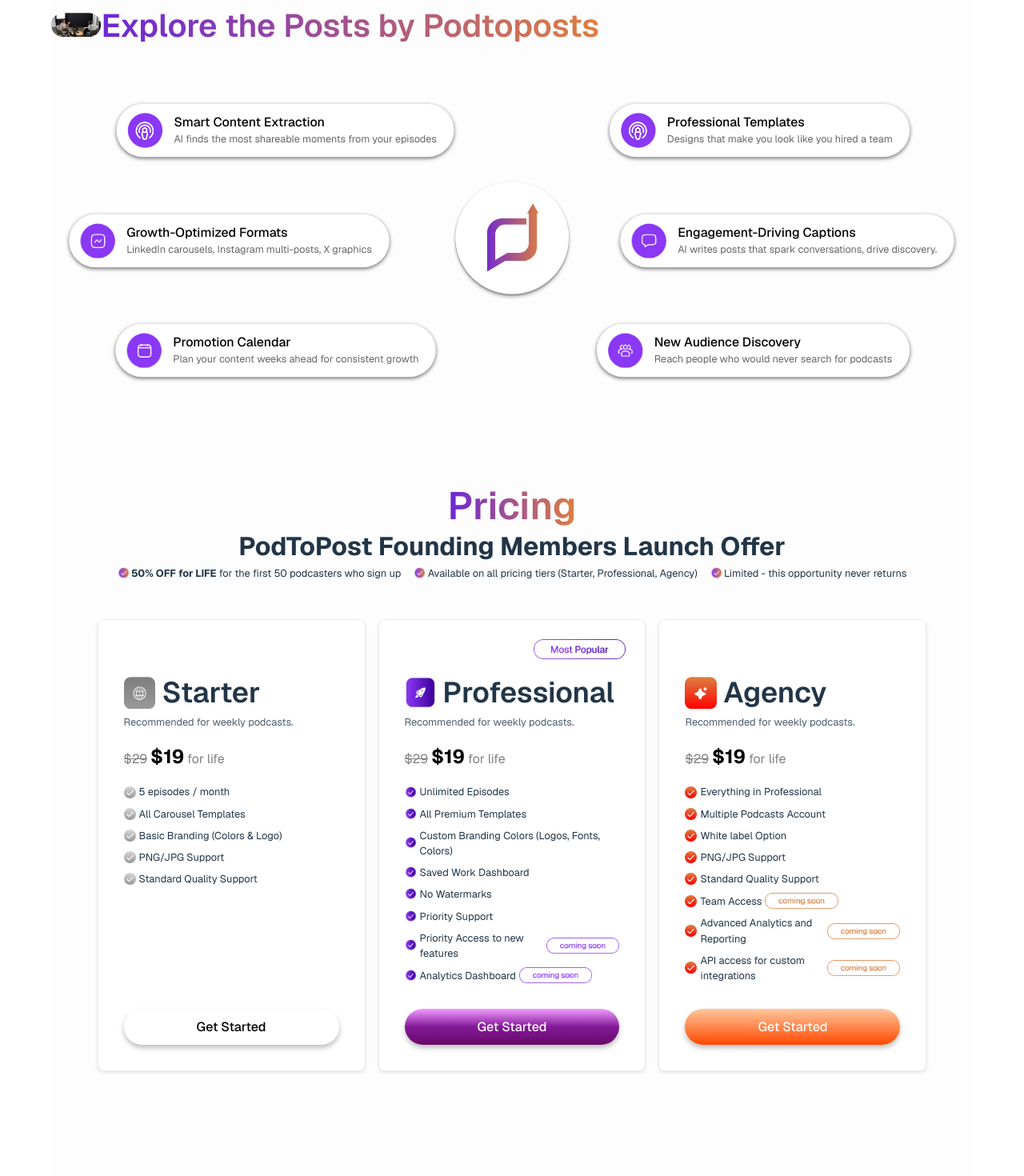
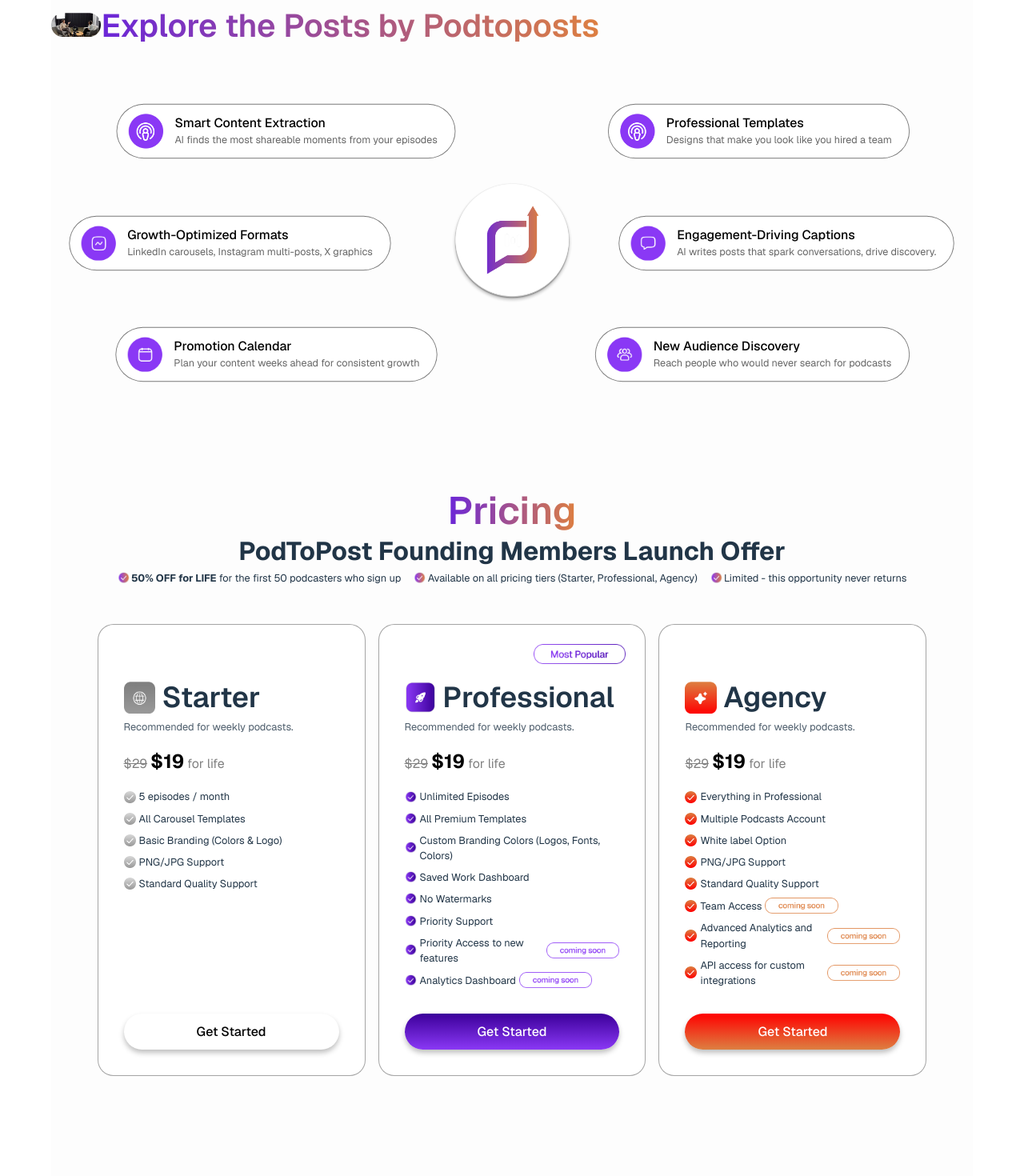
Before and after one commit to botkumar01/pod2posts, a React (Vite) app: page /home in a window 1280 px wide. Shown: the part 2520-3990 px from the top of the page at 80% size. Built offline with nearby package versions, Linux system fonts and the light colour scheme; a web font is replaced by a local one.

Commit message:
card corrections

```diff
--- a/src/components/FeatureCard.scss
+++ b/src/components/FeatureCard.scss
@@ -9,10 +9,11 @@
   font-weight: 100;
   gap: 16px;
   padding: .8rem 1rem;
+  border: #00000087 1px solid;
   padding-right: 1.5rem;
   border-radius: 60px;
   background-color: #fff;
-  box-shadow: 0 2px 6px rgb(108, 104, 104);
+  // box-shadow: 0 2px 6px rgb(108, 104, 104);
 
   .Fcard-icon {
     display: flex;
--- a/src/components/PricingCard/PricingCard.scss
+++ b/src/components/PricingCard/PricingCard.scss
@@ -9,10 +9,10 @@
     justify-content: flex-start;
     align-items: flex-start;
     padding: 2rem;
-    border: 1px solid #eee;
-    border-radius: 8px;
+    border: 1px solid #0000005a;
+    border-radius: 20px;
     background: #fff;
-    box-shadow: 0 2px 4px rgba(0, 0, 0, 0.1);
+    // box-shadow: 0 2px 4px rgba(0, 0, 0, 0.1);
     transition: box-shadow 0.3s ease;
 
     position: relative;
--- a/src/styles/GradientButton.css
+++ b/src/styles/GradientButton.css
@@ -46,7 +46,7 @@
 button.purple {
   border: none;
   color: white;
-  background: linear-gradient(rgb(243, 155, 255), rgb(131, 25, 152), rgb(104, 9, 104));
+  background: linear-gradient(#3C009A, #8A38F5);
   box-shadow: 0 4px 6px rgba(0, 0, 0, 0.25);
 
 
@@ -55,7 +55,7 @@
 button.orange {
   border: none;
   color: white;
-  background: linear-gradient(rgb(255, 199, 156), rgb(255, 72, 0));
+  background: linear-gradient(#FF0000, #DD7F41);
   box-shadow: 0 4px 6px rgba(0, 0, 0, 0.25);
 
 }
```
